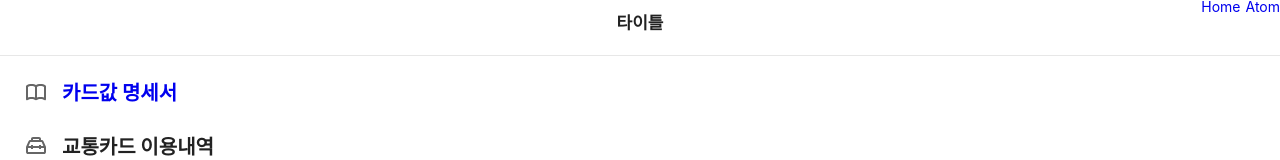
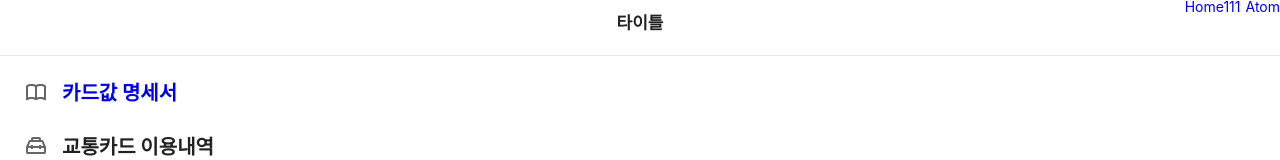
Before and after one commit to minslove/vant-pjt, a Vue app: page / in a window 1280 px wide. Shown: the top 160 px of the page. Built offline with nearby package versions, Linux system fonts and the light colour scheme.

Commit message:
fix: kim's test

```diff
--- a/src/App.vue
+++ b/src/App.vue
@@ -10,7 +10,7 @@ import { RouterLink, RouterView } from 'vue-router'
       </nav>
     </div>
     <div class="publish-list">
-      <RouterLink to="/">Home</RouterLink>
+      <RouterLink to="/">Home111</RouterLink>
       <RouterLink to="/atom">Atom</RouterLink>
     </div>
   </header>
```
